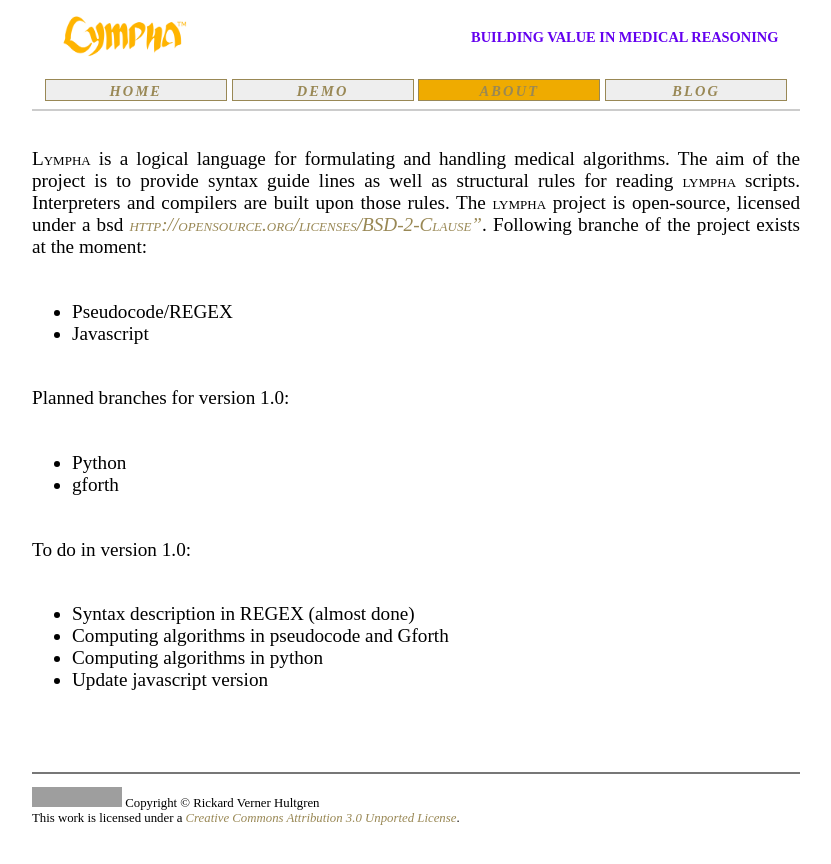
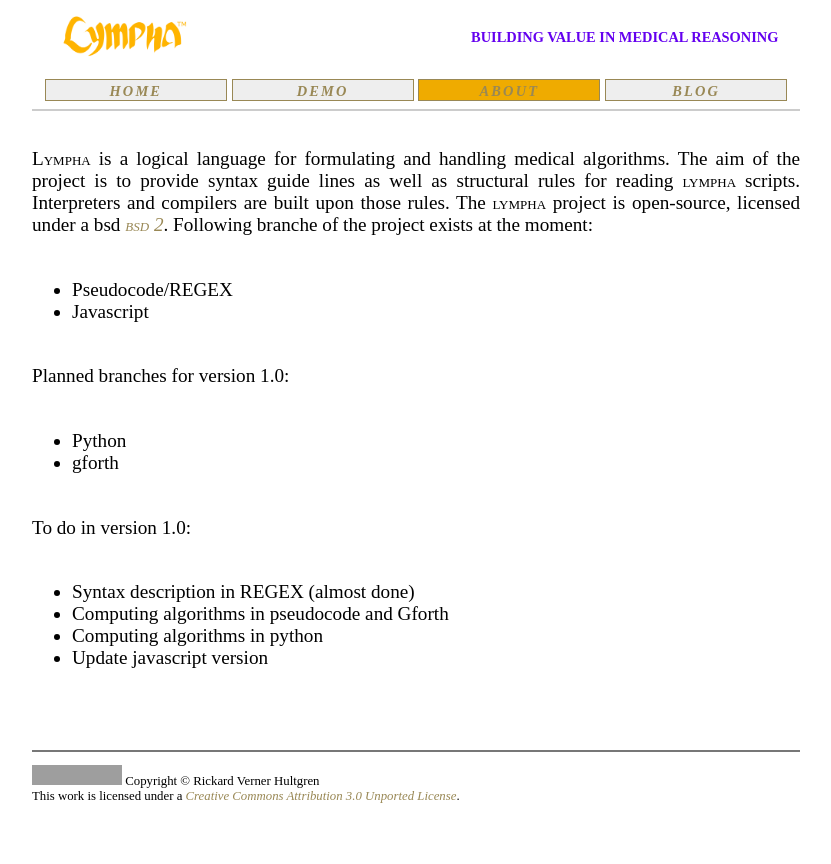
Before and after one commit to RickardHultgren/LYMPHA, a Jekyll site: the page built from about.md, in a window 1280 px wide. Shown: the top 864 px of the page, without its empty margins (224-1055 px from the left). Built offline with Jekyll 4.4.1, drawn with Linux system fonts in a browser that asks for light colours; some web fonts are replaced; our own code applies the rules of GitHub Pages for plain Markdown files; some of the changed lines change nothing that is shown; grey boxes are pictures that could not be loaded.

Commit message:
Update about.md

```diff
--- a/about.md
+++ b/about.md
@@ -3,7 +3,7 @@
 document.getElementById( "abouttext").style.color="#000000";
 document.getElementById( "about").className="menu2active";
 </script>
- <span class="sc">Lympha</span> is a logical language for formulating and handling medical algorithms. The aim of the project is to provide syntax guide lines as well as structural rules for reading <span class="sc">lympha</span> scripts. Interpreters and compilers are built upon those rules. The <span class="sc">lympha</span> project is open-source, licensed under a bsd <span class=sc>[http://opensource.org/licenses/BSD-2-Clause"](bsd 2)</span>. Following branche of the project exists at the moment:
+ <span class="sc">Lympha</span> is a logical language for formulating and handling medical algorithms. The aim of the project is to provide syntax guide lines as well as structural rules for reading <span class="sc">lympha</span> scripts. Interpreters and compilers are built upon those rules. The <span class="sc">lympha</span> project is open-source, licensed under a bsd <span class="sc">[bsd 2](http://opensource.org/licenses/BSD-2-Clause)</span>. Following branche of the project exists at the moment:
  - Pseudocode/REGEX
  - Javascript
 
```
